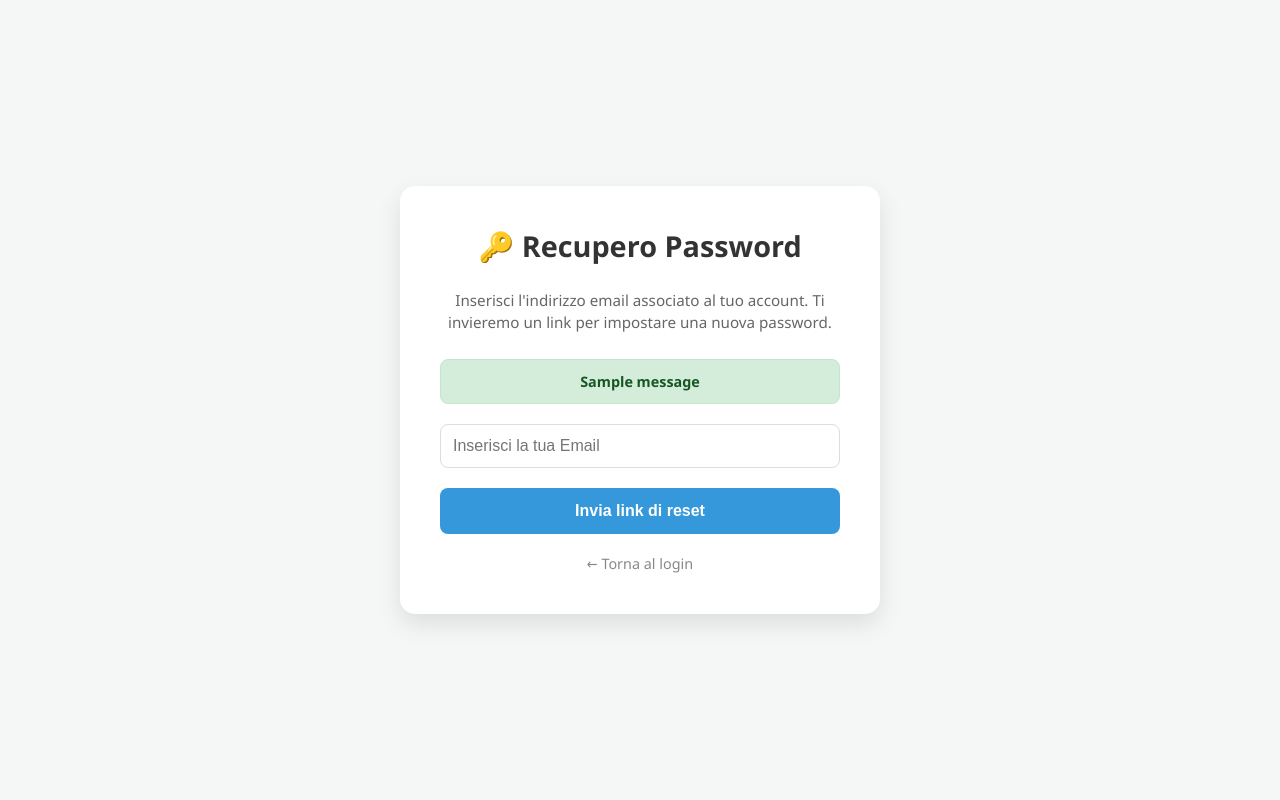
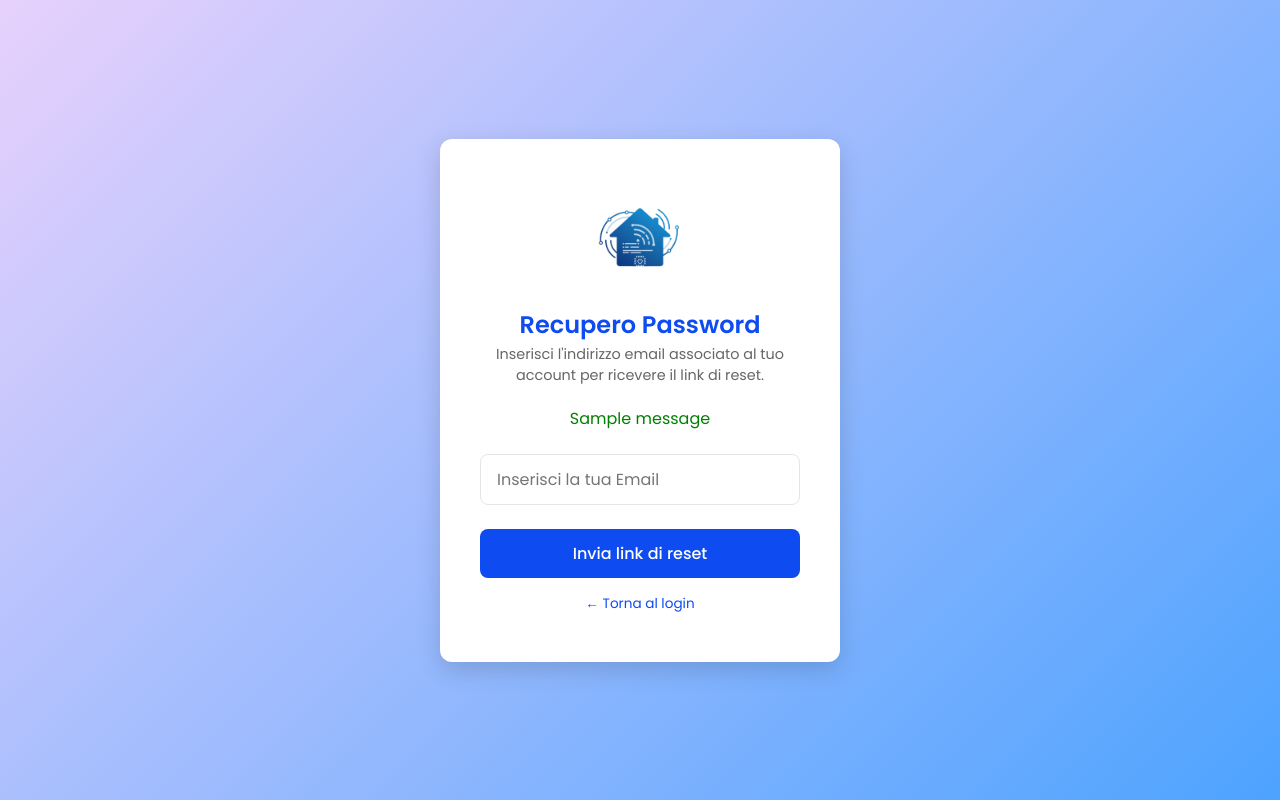
Before and after one commit to annasemeraro03/SmartHome, a Flask app: page /forgot_password in a window 1280 px wide. Run offline with Flask 3, Linux system fonts and the light colour scheme; one stand-in notice (Sample message) is shown.

Commit message:
uniform webapp interfaces

```diff
--- a/templates/base.html
+++ b/templates/base.html
@@ -13,6 +13,7 @@
     <link rel="stylesheet" href="{{ url_for('static', filename='css/header.css') }}">
     <link rel="stylesheet" href="{{ url_for('static', filename='css/history.css') }}">
     <link rel="stylesheet" href="{{ url_for('static', filename='css/sidebar.css') }}">
+    <link rel="icon" type="image/png" href="{{ url_for('static', filename='logo.png') }}">
     {% block head %}{% endblock %}
 </head>
 <body>
--- a/templates/forgot_password.html
+++ b/templates/forgot_password.html
@@ -3,129 +3,81 @@
 <head>
     <meta charset="UTF-8">
     <meta name="viewport" content="width=device-width, initial-scale=1.0">
-    <title>SmartHome - Recupero Password</title>
+    <title>Recupero Password</title>
+    <link rel="stylesheet" href="{{ url_for('static', filename='css/base.css') }}">
+    <link rel="stylesheet" href="{{ url_for('static', filename='css/login.css') }}">
     <style>
-        :root {
-            --primary-color: #3498db;
-            --bg-color: #f4f7f6;
+        .banner-successo {
+            background-color: #2ecc71;
+            color: white;
+            padding: 20px;
+            border-radius: 8px;
+            text-align: center;
+            margin-bottom: 20px;
+            box-shadow: 0 4px 10px rgba(0,0,0,0.1);
+            animation: fadeIn 0.5s ease-in-out;
         }
-
-        body {
-            font-family: 'Segoe UI', Tahoma, Geneva, Verdana, sans-serif;
-            background-color: var(--bg-color);
-            display: flex;
-            align-items: center;
-            justify-content: center;
-            height: 100vh;
-            margin: 0;
-        }
-
-        .reset-card {
-            background: white;
-            padding: 40px;
-            border-radius: 15px;
-            box-shadow: 0 10px 25px rgba(0,0,0,0.1);
-            max-width: 400px;
-            width: 90%;
-            text-align: center;
-        }
-
-        .reset-card h2 {
-            margin-top: 0;
-            color: #333;
-            font-size: 1.8rem;
-        }
-
-        .reset-card p {
-            color: #666;
-            font-size: 0.95rem;
-            line-height: 1.5;
-            margin-bottom: 25px;
-        }
-
-        .input-group {
-            margin-bottom: 20px;
-            text-align: left;
-        }
-
-        input[type="email"] {
-            width: 100%;
-            padding: 12px;
-            border: 1px solid #ddd;
-            border-radius: 8px;
-            box-sizing: border-box;
-            font-size: 1rem;
-            transition: border-color 0.3s;
-        }
-
-        input[type="email"]:focus {
-            border-color: var(--primary-color);
-            outline: none;
-        }
-
-        .btn-send {
-            width: 100%;
-            padding: 14px;
-            background-color: var(--primary-color);
-            color: white;
-            border: none;
-            border-radius: 8px;
-            font-weight: bold;
-            font-size: 1rem;
-            cursor: pointer;
-            transition: opacity 0.3s;
-        }
-
-        .btn-send:hover {
-            opacity: 0.9;
-        }
-
-        .back-link {
-            display: inline-block;
-            margin-top: 20px;
-            color: #888;
-            text-decoration: none;
-            font-size: 0.9rem;
-        }
-
-        .back-link:hover {
-            text-decoration: underline;
-        }
-
-        /* Banner per messaggi di errore/successo */
-        .alert {
-            padding: 12px;
-            border-radius: 8px;
-            margin-bottom: 20px;
-            font-weight: 600;
-            font-size: 0.9rem;
-        }
-        .alert-success { background: #d4edda; color: #155724; border: 1px solid #c3e6cb; }
-        .alert-danger { background: #f8d7da; color: #721c24; border: 1px solid #f5c6cb; }
+        @keyframes fadeIn { from { opacity: 0; transform: translateY(-10px); } to { opacity: 1; transform: translateY(0); } }
+        #timer { font-weight: bold; font-size: 1.1em; }
     </style>
 </head>
 <body>
 
-    <div class="reset-card">
-        <h2>🔑 Recupero Password</h2>
-        <p>Inserisci l'indirizzo email associato al tuo account. Ti invieremo un link per impostare una nuova password.</p>
+    <div class="login-container">
+        <div style="text-align: center; margin-bottom: 20px;">
+            <img src="{{ url_for('static', filename='logo.png') }}"
+                 alt="Logo"
+                 style="width: 100px; height: auto; display: block; margin: 0 auto;">
+        </div>
+
+        {% if successo %}
+        <div class="banner-successo">
+            <div style="font-size: 30px; margin-bottom: 10px;">📧</div>
+            <strong>Email di recupero inviata!</strong>
+            <p>Controlla la tua posta.<br>Verrai reindirizzato tra <span id="timer">5</span> secondi...</p>
+        </div>
+
+        <script>
+            let timeLeft = 5;
+            const timerSpan = document.getElementById('timer');
+            setInterval(() => {
+                timeLeft--;
+                if(timeLeft >= 0) timerSpan.innerText = timeLeft;
+            }, 1000);
+
+            setTimeout(() => {
+                window.location.href = "{{ url_for('login') }}";
+            }, 5000);
+        </script>
+        {% endif %}
+
+        {% if not successo %}
+        <h2>Recupero Password</h2>
+
+        <p style="color: #666; font-size: 0.9rem; margin-bottom: 20px;">
+            Inserisci l'indirizzo email associato al tuo account per ricevere il link di reset.
+        </p>
 
         {% with messages = get_flashed_messages(with_categories=true) %}
           {% if messages %}
             {% for category, message in messages %}
-              <div class="alert alert-{{ category }}">{{ message }}</div>
+              <p class="{{ 'error' if category == 'danger' else 'success' }}"
+                 style="margin-bottom: 15px; {{ 'color: red;' if category == 'danger' else 'color: green;' }}">
+                 {{ message }}
+              </p>
             {% endfor %}
           {% endif %}
         {% endwith %}
 
         <form method="POST">
-            <div class="input-group">
-                <input type="email" name="email" placeholder="Inserisci la tua Email" required>
-            </div>
-            <button type="submit" class="btn-send">Invia link di reset</button>
+            <input type="email" name="email" placeholder="Inserisci la tua Email" required>
+            <button type="submit">Invia link di reset</button>
         </form>
 
-        <a href="{{ url_for('login') }}" class="back-link">← Torna al login</a>
+        <div class="extra-links">
+            <a href="{{ url_for('login') }}">← Torna al login</a>
+        </div>
+        {% endif %}
     </div>
 
 </body>
--- a/templates/sidebar.html
+++ b/templates/sidebar.html
@@ -1,5 +1,6 @@
 <nav id="navBar">
     <div class="logo-name">
+        <img src="{{ url_for('static', filename='logo.png') }}" alt="Logo" style="width: 35px; height: auto; margin-right: 10px;">
         <span class="logo_name">Smart Home</span>
         <i class="uil uil-bars sidebar-toggle"></i>
     </div>
@@ -71,7 +72,7 @@
             <li>
                 <a href="{{ url_for('change_password') }}">
                     <i class="uil uil-keyhole-circle"></i>
-                    <span class="link-name">Reset password</span>
+                    <span class="link-name">Change password</span>
                 </a>
             </li>
             <li>
```
Also changed, not shown: templates/login.html (+8 -1 lines), templates/reset_password_form.html (+69 -8 lines).
